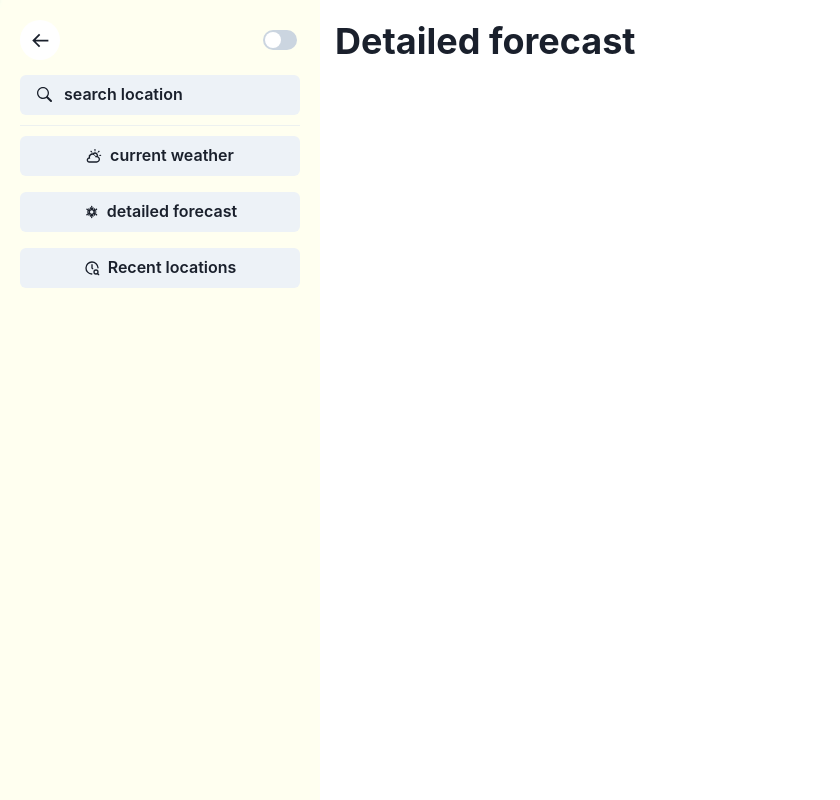
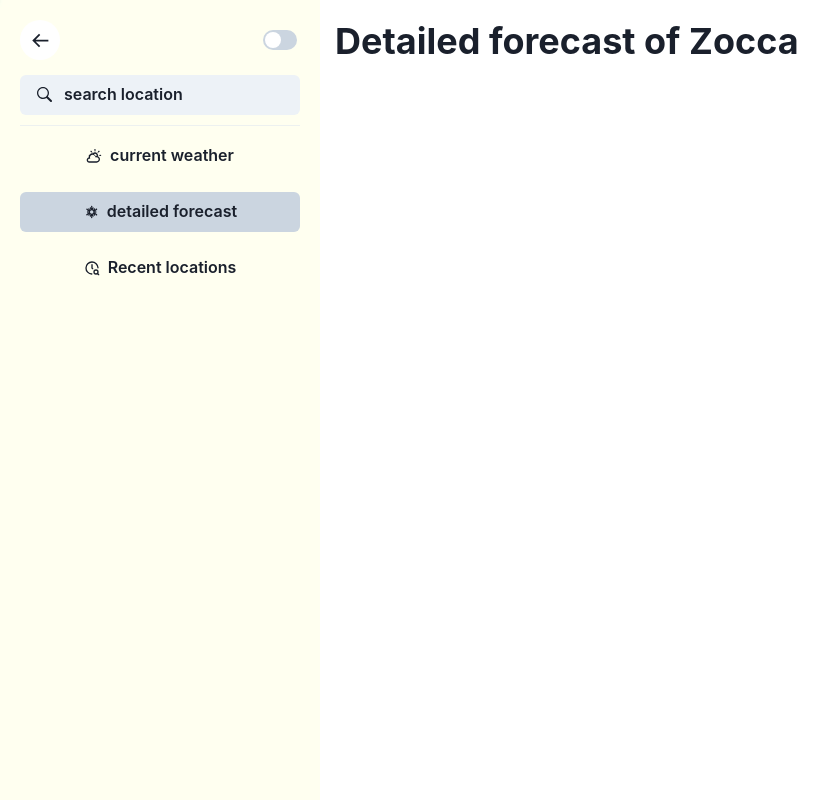
Before and after one commit to mahdi-shokrzadeh/weather-application, a React (Vite) app: page / in a window 1280 px wide. Both pictures are taken after a click on the button "detailed forecast". Shown: the whole page, without its empty margins (0-840 px from the left). Built offline with nearby package versions, Linux system fonts and the light colour scheme.

Commit message:
Sidebar menu options fixed .

```diff
--- a/src/App.jsx
+++ b/src/App.jsx
@@ -1310,6 +1310,7 @@ const App = () => {
         "BlackAlpha.900"
     );
     const sidebarButtonColor = useColorModeValue("white", "whiteAlpha.400");
+    const MenuButtonColor = useColorModeValue("" , "") ;
 
     //  toast
     const toast = useToast();
@@ -1337,7 +1338,6 @@ const App = () => {
         });
         array[index] = 1;
         setSidebarStatus([...array]);
-        console.log(sidebarStatus);
     };
 
     // handle weather search
@@ -1517,7 +1517,9 @@ const App = () => {
                                     <ListItem>
                                         <Button
                                             onClick={() => sidebarMenu(0)}
+                                            isActive={sidebarStatus[0] === 1 ? true : false}
                                             w="100%"
+                                            bg={MenuButtonColor}
                                             leftIcon={<TiWeatherPartlySunny />}
                                         >
                                             <Text>current weather</Text>
@@ -1526,6 +1528,8 @@ const App = () => {
                                     <ListItem>
                                         <Button
                                             w="100%"
+                                            bg={MenuButtonColor}
+                                            isActive={sidebarStatus[1] === 1 ? true : false}
                                             onClick={() => sidebarMenu(1)}
                                             leftIcon={<TiWeatherSnow />}
                                         >
@@ -1535,6 +1539,8 @@ const App = () => {
                                     <ListItem>
                                         <Button
                                             w="100%"
+                                            bg={MenuButtonColor}
+                                            isActive={sidebarStatus[2] === 1 ? true : false}
                                             onClick={() => sidebarMenu(2)}
                                             leftIcon={<TbClockSearch />}
                                         >
@@ -1872,13 +1878,18 @@ const App = () => {
                     {sidebarStatus[1] === 1 ? (
                         <Box m="0px 15px">
                             <Heading mt="20px" mb="15px">
-                                Detailed forecast
+                                Detailed forecast of {currentWeather.name}
                             </Heading>
                             <Box mt="30px" p="0 50px">
                                 <Accordion allowMultiple>
                                     {filteredForecast.map((item) => {
                                         return (
-                                            <AccordionItem key={item.id}>
+                                            <AccordionItem
+                                                m="12px 0px"
+                                                style={{ borderRadius: "10px" }}
+                                                key={item.id}
+                                                bg={sidebarColor}
+                                            >
                                                 <h2>
                                                     <AccordionButton>
                                                         <Box
@@ -1886,17 +1897,20 @@ const App = () => {
                                                             flex="1"
                                                             textAlign="left"
                                                         >
+                                                            <Text as="p" >
                                                             {
                                                                 item.dt_txt.split(
                                                                     " "
-                                                                )[0]
+                                                                )[0].split("-")
+                                                                .join(" / ")
                                                             }
+                                                            </Text>
                                                         </Box>
                                                         <AccordionIcon />
                                                     </AccordionButton>
                                                 </h2>
                                                 <AccordionPanel pb={4}>
-                                                    <Box>
+                                                    <Box mb="20px">
                                                         <Flex
                                                             justifyContent="center"
                                                             alignContent="center"
```
